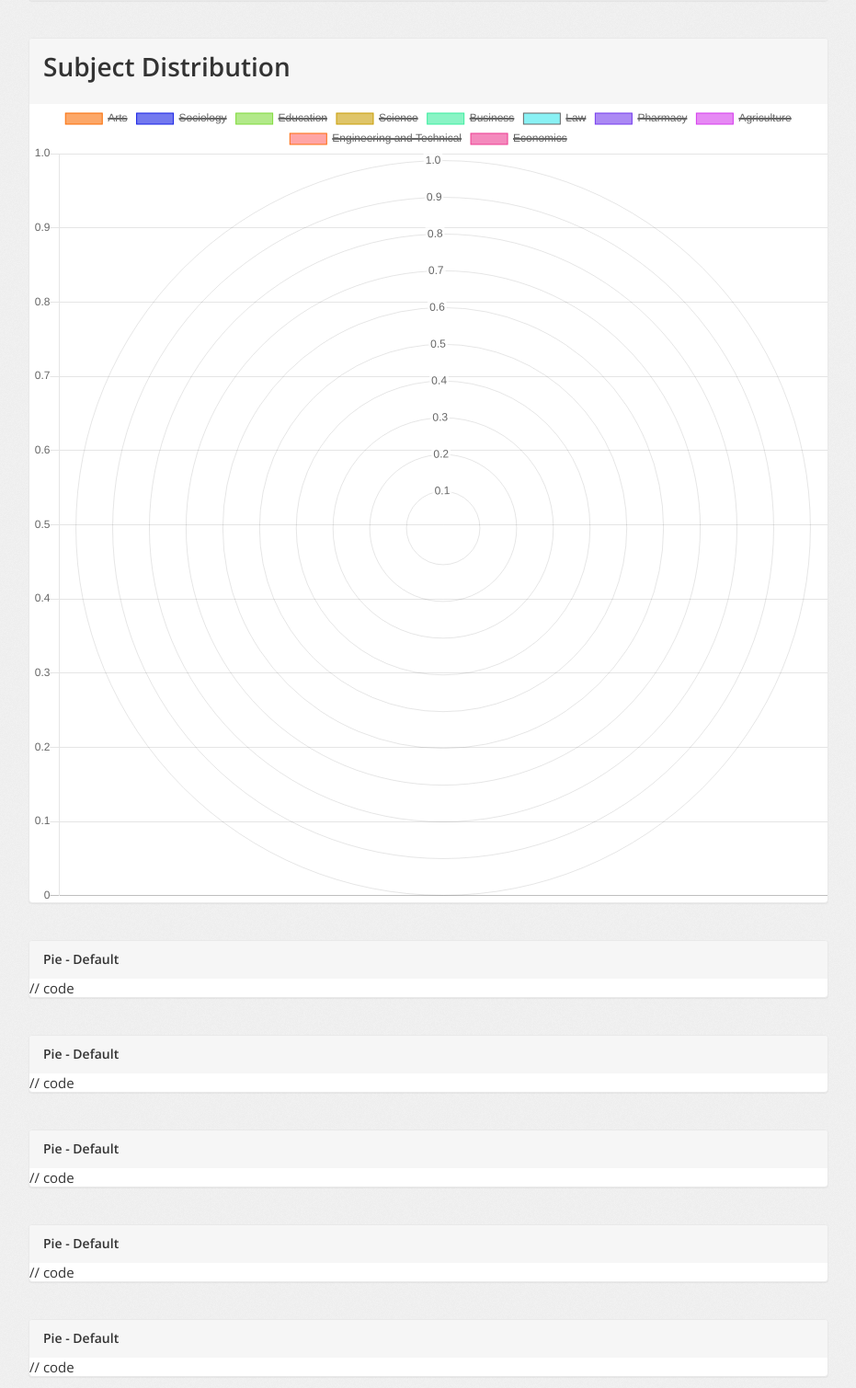
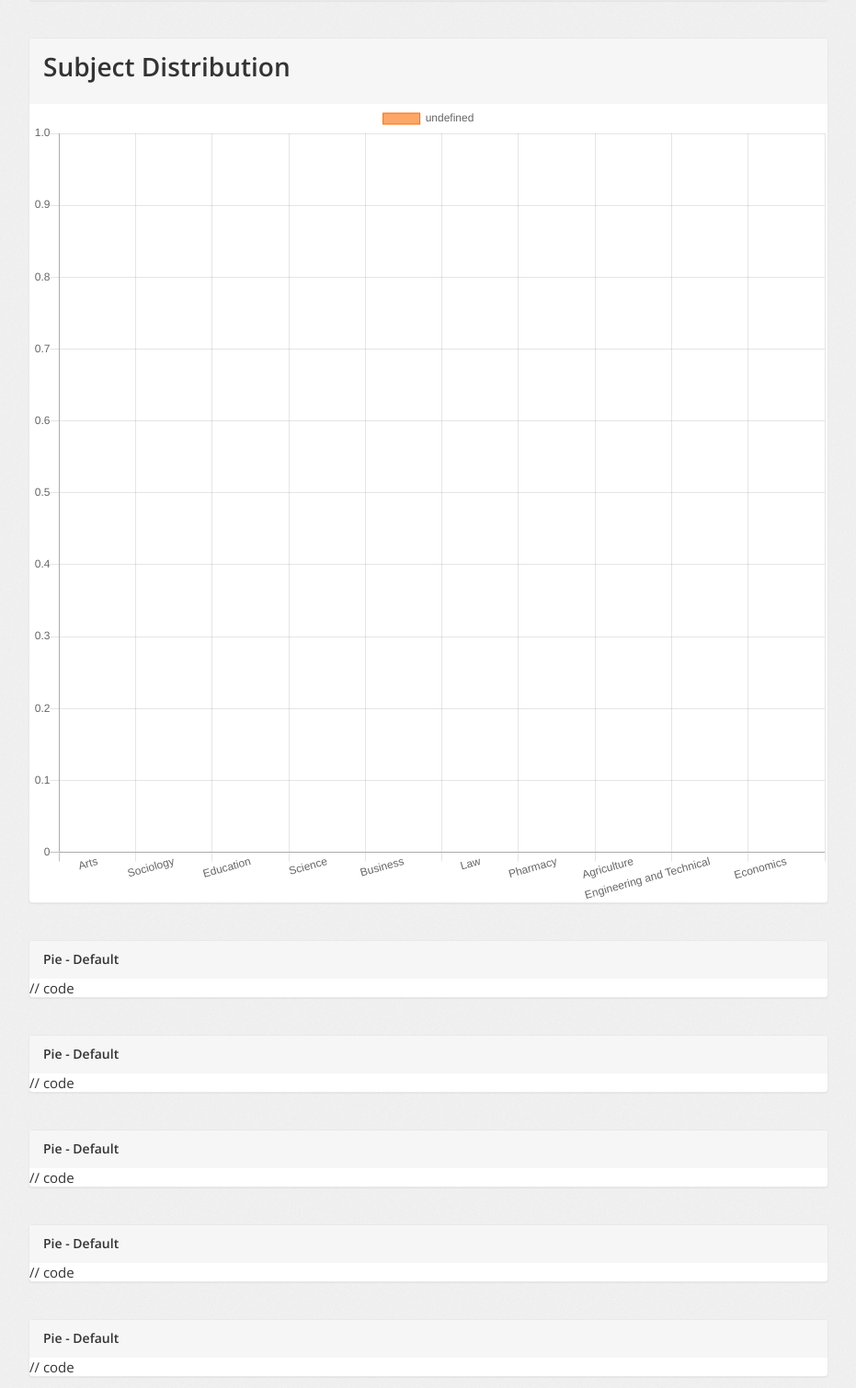
Before and after one commit to rakibur992/DARS, a PHP site: page /charts.php in a window 1280 px wide; the page is wider, and only the part inside the window is pictured. Shown: the part 3966-5475 px from the top of that part at 92% size, without its empty margins (324-1255 px from the left). Run offline with PHP 8.4, Linux system fonts and the light colour scheme; the visitor is signed in with stand-in values (Sample User, id 1); data that the repository does not hold is empty; some libraries are stand-ins or nearby versions.

Commit message:
Update charts.php

```diff
--- a/charts.php
+++ b/charts.php
@@ -499,7 +499,7 @@
                             <script>
                             var ctx = document.getElementById('myChart21').getContext('2d');
                             var myChart = new Chart(ctx, {
-                                type: 'polarArea',
+                                type: 'bar',
                                 data: {
                                     labels: ['Arts', 'Sociology', 'Education', 'Science', 'Business', 'Law',
                                   'Pharmacy','Agriculture','Engineering and Technical','Economics'],
```
